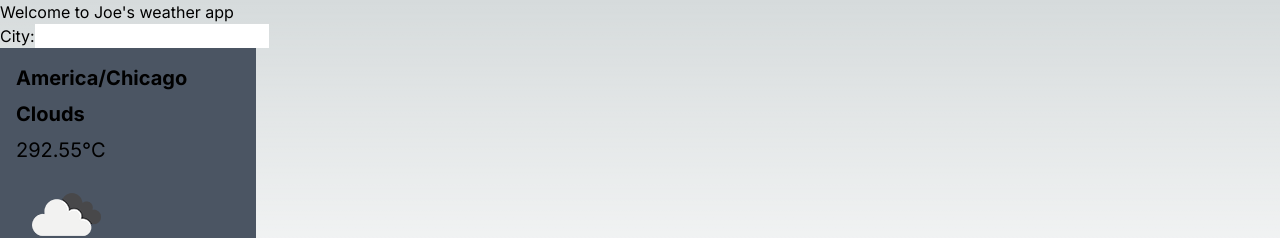
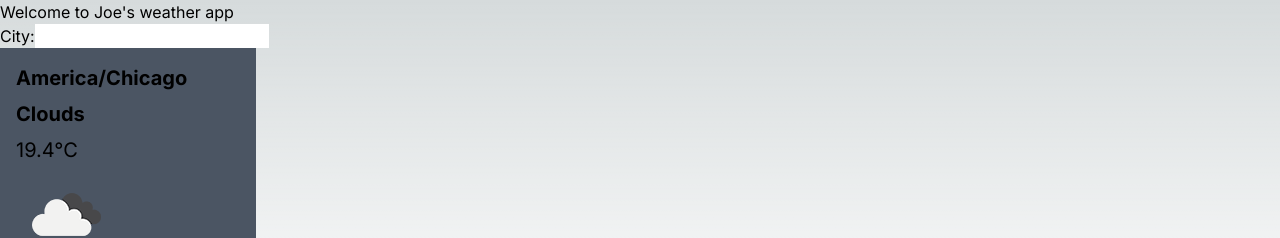
Before and after one commit to Joe-Fuller/weather-app, a Next.js app: page / in a window 1280 px wide. Shown: the top 238 px of the page. Built offline with nearby package versions, Linux system fonts and the light colour scheme.

Commit message:
convert temp to celsius with 1 decimal place

```diff
--- a/components/weatherCard.js
+++ b/components/weatherCard.js
@@ -2,7 +2,7 @@ import Image from "next/image";
 
 export default function WeatherCard({ weatherData }) {
   const location = weatherData.timezone;
-  const temp = weatherData.current.temp;
+  const temp = (weatherData.current.temp - 273.15).toFixed(1);
   const type = weatherData.current.weather[0].main;
 
   const weatherIconPath = `/${weatherData.current.weather[0].icon}.png`;
```
